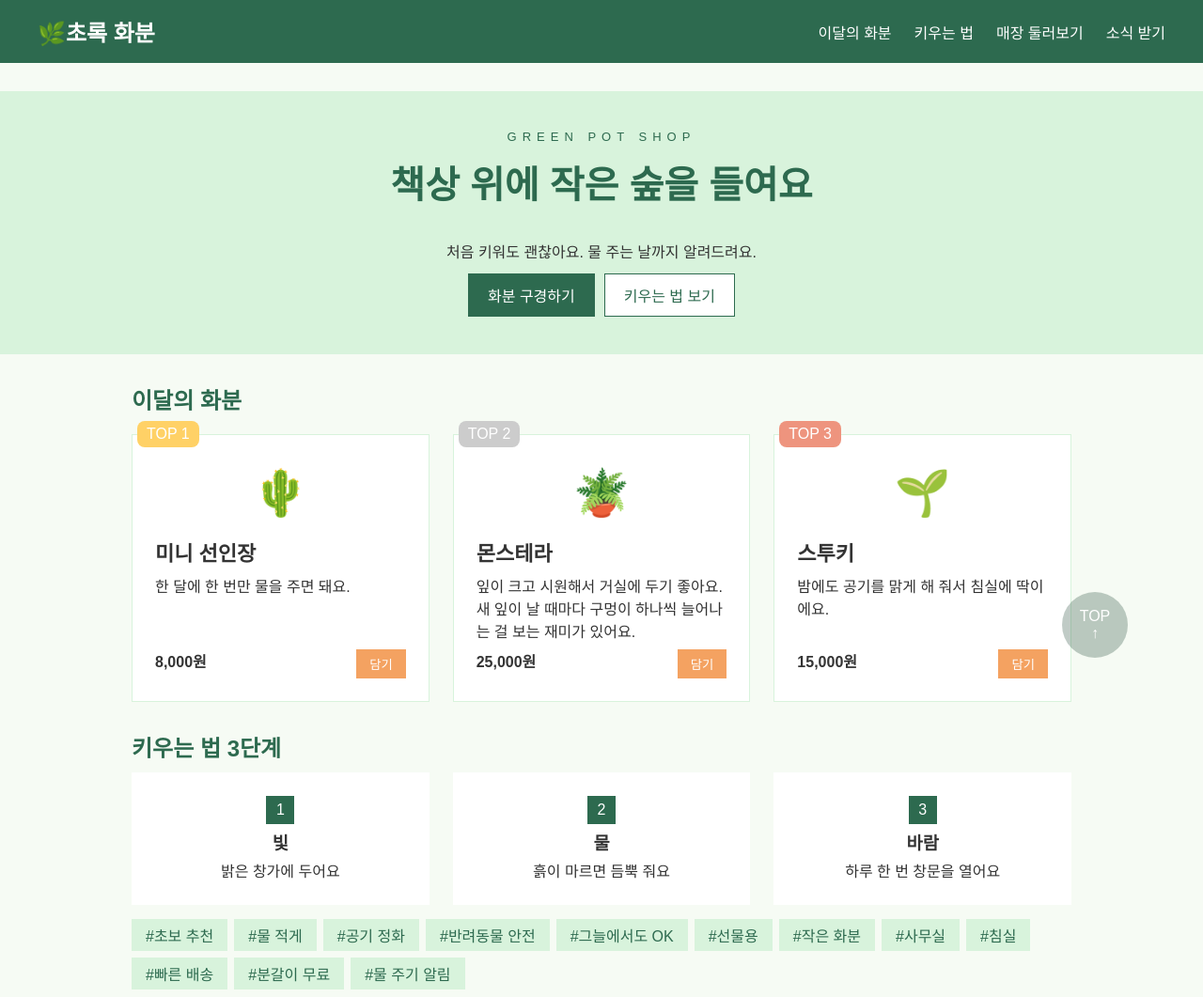
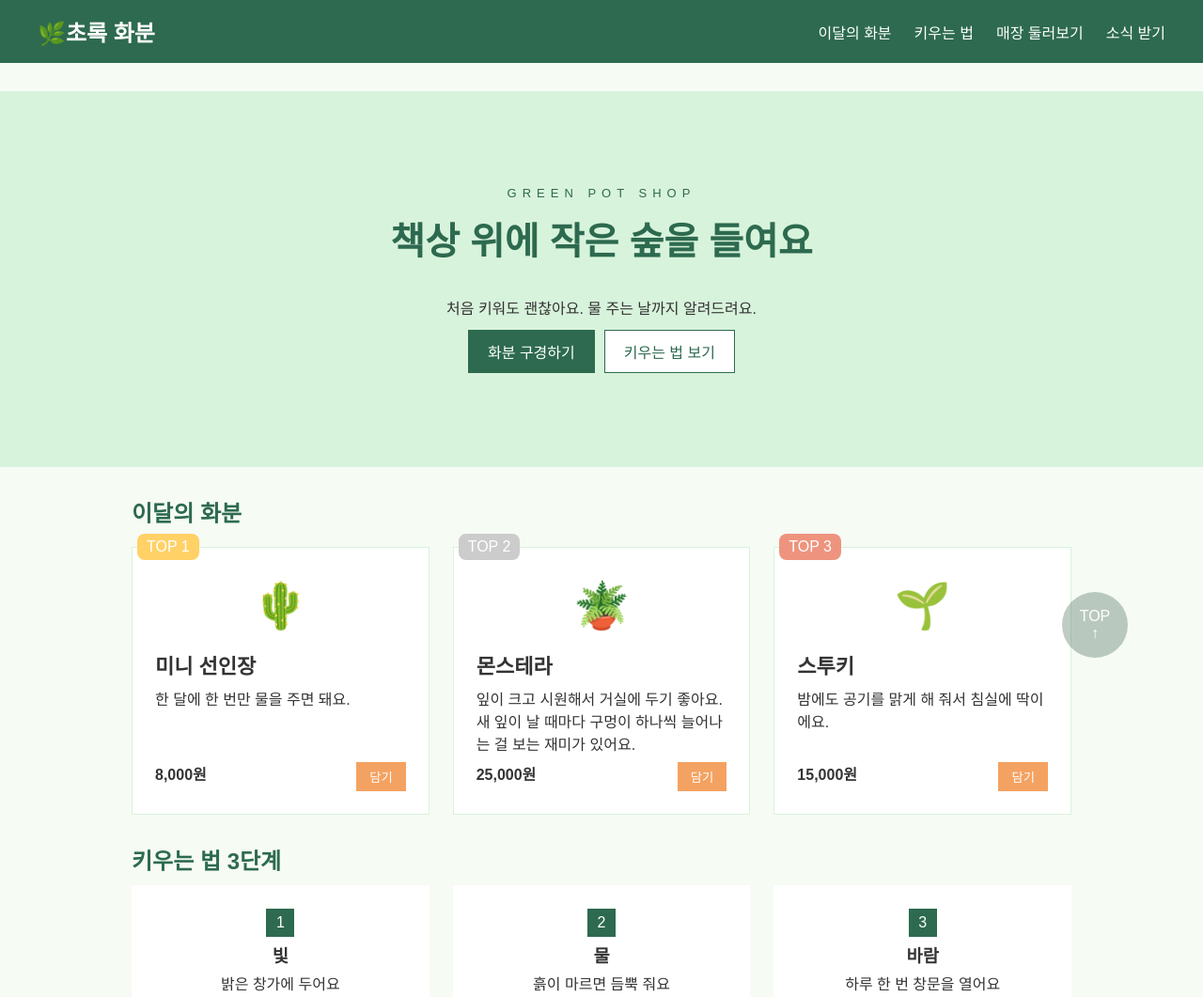
Before and after one commit to realdam12/flex-plants, a plain HTML site: page index.html in a window 1280 px wide. Shown: the top 1061 px of the page at 94% size. Drawn offline with Linux system fonts and the light colour scheme.

Commit message:
Update styles and index

```diff
--- a/css/style.css
+++ b/css/style.css
@@ -71,7 +71,7 @@ main {
     margin-top: calc(67px + 30px);
     align-items: center;
     min-width: 500px;
-    height: 280px;
+    height: 50vh;
     background-color: #d8f3dc;
 }
 
--- a/index.html
+++ b/index.html
@@ -4,7 +4,7 @@
 <head>
     <meta charset="UTF-8">
     <meta name="viewport" content="width=device-width, initial-scale=1.0">
-    <title>Document</title>
+    <title>🌿초록 화분</title>
     <link rel="stylesheet" href="./css/style.css">
 </head>
 
```
